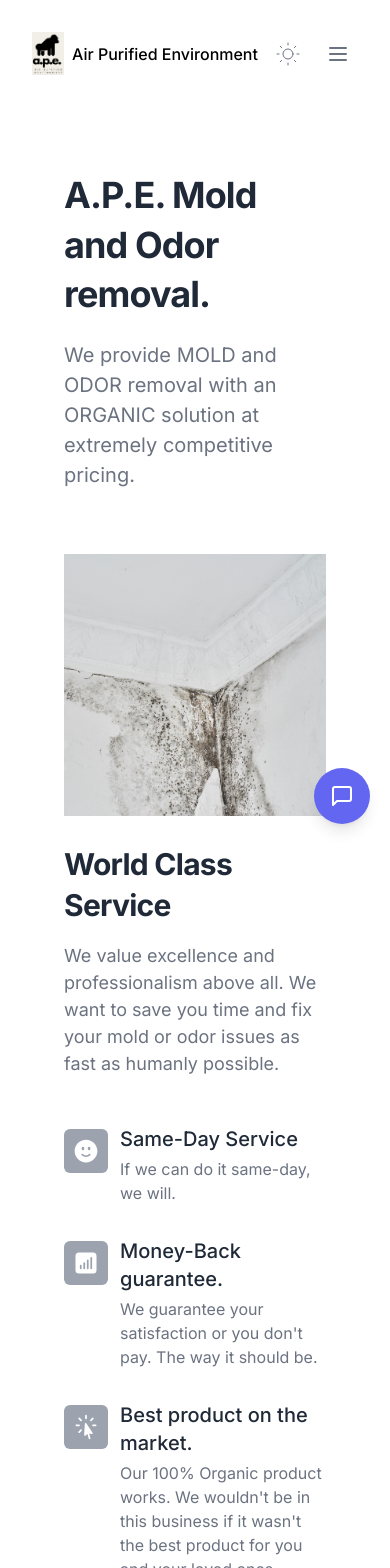
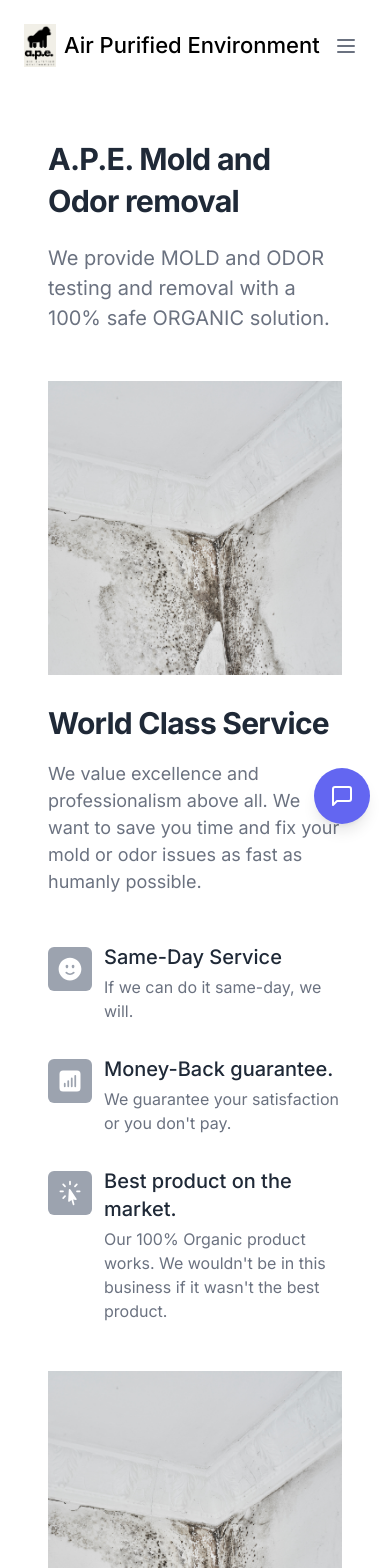
Before and after one commit to tultraximo/OMS, a Next.js app: page / in a window 390 px wide. Shown: the top 1568 px of the page. Built offline with nearby package versions, Linux system fonts and the light colour scheme.

Commit message:
changed container

```diff
--- a/src/components/Container.tsx
+++ b/src/components/Container.tsx
@@ -8,7 +8,7 @@ interface ContainerProps {
 export function Container(props: Readonly<ContainerProps>) {
   return (
     <div
-      className={`container p-8 mx-auto xl:px-0 ${
+      className={`container p-6 md:p-8 mx-auto xl:px-0 ${
         props.className ? props.className : ""
       }`}>
       {props.children}
--- a/src/components/Hero.tsx
+++ b/src/components/Hero.tsx
@@ -8,12 +8,11 @@ export const Hero = () => {
       <Container className="flex flex-wrap">
         <div className="flex items-center justify-center w-full">
           <div className="max-w-4xl">
-            <h1 className="text-4xl font-bold leading-snug tracking-tight text-gray-800 lg:text-4xl lg:leading-tight xl:text-6xl xl:leading-tight justify-center dark:text-white flex flex-wrap">
-              A.P.E. Mold and Odor removal.
+            <h1 className="text-xl3 font-bold leading-snug tracking-tight text-gray-800 lg:text-4xl lg:leading-tight xl:text-6xl xl:leading-tight justify-center dark:text-white flex flex-wrap">
+              A.P.E. Mold and Odor removal
             </h1>
             <p className="pt-5 text-xl leading-normal text-gray-500 lg:text-xl xl:text-2xl dark:text-gray-300 justify-center flex flex-wrap">
-              We provide MOLD and ODOR removal with an ORGANIC solution at
-              extremely competitive pricing.
+              We provide MOLD and ODOR testing and removal with a 100% safe ORGANIC solution.
             </p>
           </div>
         </div>
--- a/src/components/Navbar.tsx
+++ b/src/components/Navbar.tsx
@@ -14,10 +14,10 @@ export const Navbar = () => {
 
   return (
     <div className="w-full">
-      <nav className="container relative flex flex-wrap items-center justify-between p-8 mx-auto lg:justify-between xl:px-1">
+      <nav className="container relative flex flex-wrap items-center justify-between p-6 mx-auto lg:justify-between xl:px-1">
         {/* Logo  */}
         <Link href="/">
-          <span className="flex items-center space-x-2 text-l font-medium text-black dark:text-gray-100">
+          <span className="flex items-center space-x-2 text-xl2 font-medium text-black dark:text-gray-100">
               <span>
                 <Image
                   src="/img/whiteape.png"
@@ -32,14 +32,14 @@ export const Navbar = () => {
         </Link>
 
         {/* get started  */}
-        <div >
-            <ThemeChanger />
-            {/* <div className="hidden mr-3 lg:flex nav__item">
+        {/* <div>
+            <ThemeChanger/>
+            <div className="hidden mr-3 lg:flex nav__item">
               <Link href="/" className="px-6 py-2 text-white bg-indigo-600 rounded-md md:ml-5">
                 Get Started
               </Link>
-            </div> */}
-        </div>
+            </div>
+        </div> */}
 
         <Disclosure>
           {({ open }) => (
--- a/src/components/data.js
+++ b/src/components/data.js
@@ -26,12 +26,12 @@ const benefitOne = {
     },
     {
       title: "Money-Back guarantee.",
-      desc: "We guarantee your satisfaction or you don't pay. The way it should be.",
+      desc: "We guarantee your satisfaction or you don't pay.",
       icon: <ChartBarSquareIcon />,
     },
     {
       title: "Best product on the market.",
-      desc: "Our 100% Organic product works. We wouldn't be in this business if it wasn't the best product for you and your loved ones.",
+      desc: "Our 100% Organic product works. We wouldn't be in this business if it wasn't the best product.",
       icon: <CursorArrowRaysIcon />,
     },
   ],
--- a/tailwind.config.ts
+++ b/tailwind.config.ts
@@ -16,6 +16,10 @@ const config: Config = {
       colors: {
         trueGray: colors.neutral,
       },
+      fontSize: {
+        'xl2': '1.375rem',
+        'xl3': '1.9rem', // Customize this value as needed (1.375rem is between 1.25rem (xl) and 1.5rem (2xl))
+      },
     },
     fontFamily: {
       sans: ["Inter", ...defaultTheme.fontFamily.sans],
```
